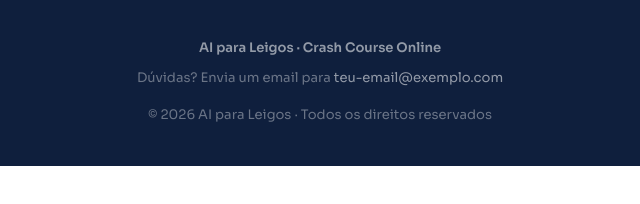
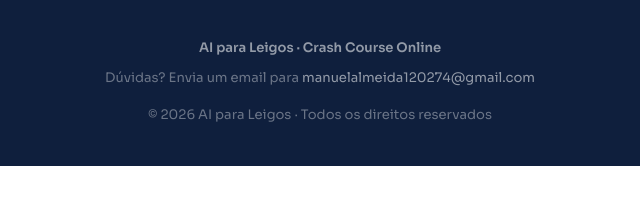
Before and after one commit to manuelalmeida120274/ia1hora, a plain HTML site: page index.html in a window 1280 px wide. Shown: the part 7584-7788 px from the top of the page, 320-960 px from the left. Drawn offline with Linux system fonts and the light colour scheme.

Commit message:
Substituir email placeholder pelo email real

```diff
--- a/index.html
+++ b/index.html
@@ -1193,7 +1193,7 @@
 <footer class="footer">
   <div class="container">
     <p style="margin-bottom:8px;font-weight:600;color:rgba(255,255,255,.55);">AI para Leigos · Crash Course Online</p>
-    <p>Dúvidas? Envia um email para <a href="mailto:teu-email@exemplo.com">teu-email@exemplo.com</a></p>
+    <p>Dúvidas? Envia um email para <a href="mailto:manuelalmeida120274@gmail.com">manuelalmeida120274@gmail.com</a></p>
     <p style="margin-top:16px;">© 2026 AI para Leigos · Todos os direitos reservados</p>
   </div>
 </footer>
```
